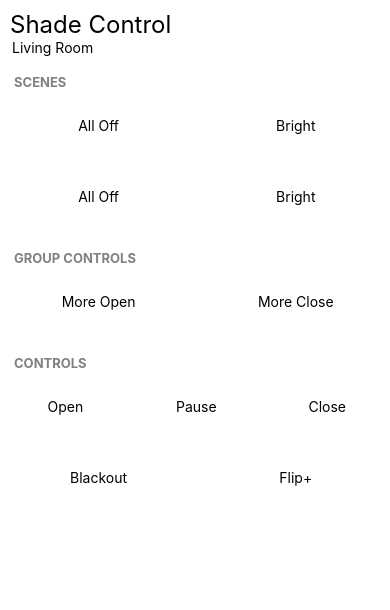
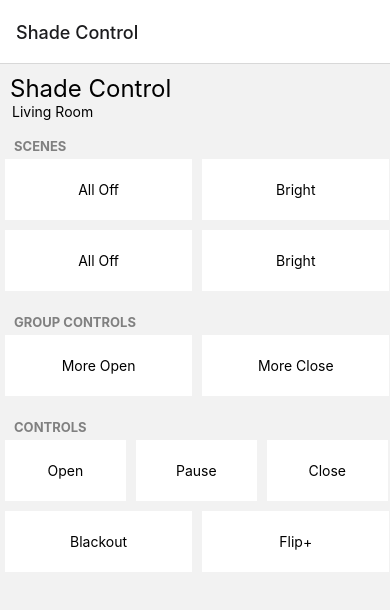
Before and after one commit to itzyashh/ControlScreenApp, a React Native app: screen / in a window 390 px wide. Shown: the top 610 px of the page. Built offline with nearby package versions, Linux system fonts and the light colour scheme.

Commit message:
Finally Stack Navigator added!

```diff
--- a/App.js
+++ b/App.js
@@ -8,13 +8,11 @@
 
 import React from 'react';
 import {
-  SafeAreaView,
   StyleSheet,
 } from 'react-native';
-import CustomHeader from './src/components/CustomHeader';
-import ControlSection from './src/section/ControlSection';
-import GroupControlSection from './src/section/GroupControlSection';
-import SceneSection from './src/section/SceneSection';
+import ShadeControl from './src/screens/ShadeControl';
+import StackNavigator from './StackNavigator';
+import { NavigationContainer } from '@react-navigation/native';
 
 
 
@@ -23,12 +21,10 @@ const App= () => {
 
 
   return (
-    <SafeAreaView >
-     <CustomHeader heading="Shade Control" subtitle="Living Room"/>
-     <SceneSection title="SCENES"/>
-     <GroupControlSection title="GROUP CONTROLS"/>
-     <ControlSection title="CONTROLS"/>
-    </SafeAreaView>
+    <NavigationContainer>
+
+    <StackNavigator />
+    </NavigationContainer>
   );
 };
 
--- /dev/null
+++ b/StackNavigator.js
@@ -0,0 +1,18 @@
+import { View, Text } from 'react-native'
+import React from 'react'
+import { createNativeStackNavigator } from '@react-navigation/native-stack'
+import ShadeControl from './src/screens/ShadeControl'
+
+const Stack = createNativeStackNavigator()
+
+const StackNavigator = () => {
+  return (
+
+      <Stack.Navigator>
+        <Stack.Screen name="Shade Control" component={ShadeControl} />
+      </Stack.Navigator>
+
+  )
+}
+
+export default StackNavigator
--- a/package.json
+++ b/package.json
@@ -11,8 +11,11 @@
   },
   "dependencies": {
     "@react-navigation/native": "^6.0.10",
+    "@react-navigation/native-stack": "^6.6.2",
     "react": "17.0.2",
-    "react-native": "0.68.1"
+    "react-native": "0.68.1",
+    "react-native-safe-area-context": "^4.2.5",
+    "react-native-screens": "^3.13.1"
   },
   "devDependencies": {
     "@babel/core": "^7.12.9",
--- /dev/null
+++ b/src/screens/ShadeControl/ShadeControl.js
@@ -0,0 +1,19 @@
+import { View, Text,SafeAreaView } from 'react-native'
+import React from 'react'
+import CustomHeader from '../../components/CustomHeader'
+import SceneSection from '../../section/SceneSection'
+import GroupControlSection from '../../section/GroupControlSection'
+import ControlSection from '../../section/ControlSection'
+
+const ShadeControl = () => {
+  return (
+    <SafeAreaView >
+     <CustomHeader heading="Shade Control" subtitle="Living Room"/>
+     <SceneSection title="SCENES"/>
+     <GroupControlSection title="GROUP CONTROLS"/>
+     <ControlSection title="CONTROLS"/>
+    </SafeAreaView>
+  )
+}
+
+export default ShadeControl
--- /dev/null
+++ b/src/screens/ShadeControl/index.js
@@ -0,0 +1 @@
+export {default} from './ShadeControl'
```
Also changed, not shown: 2 other files (tests, documents, lock files or other folders).
